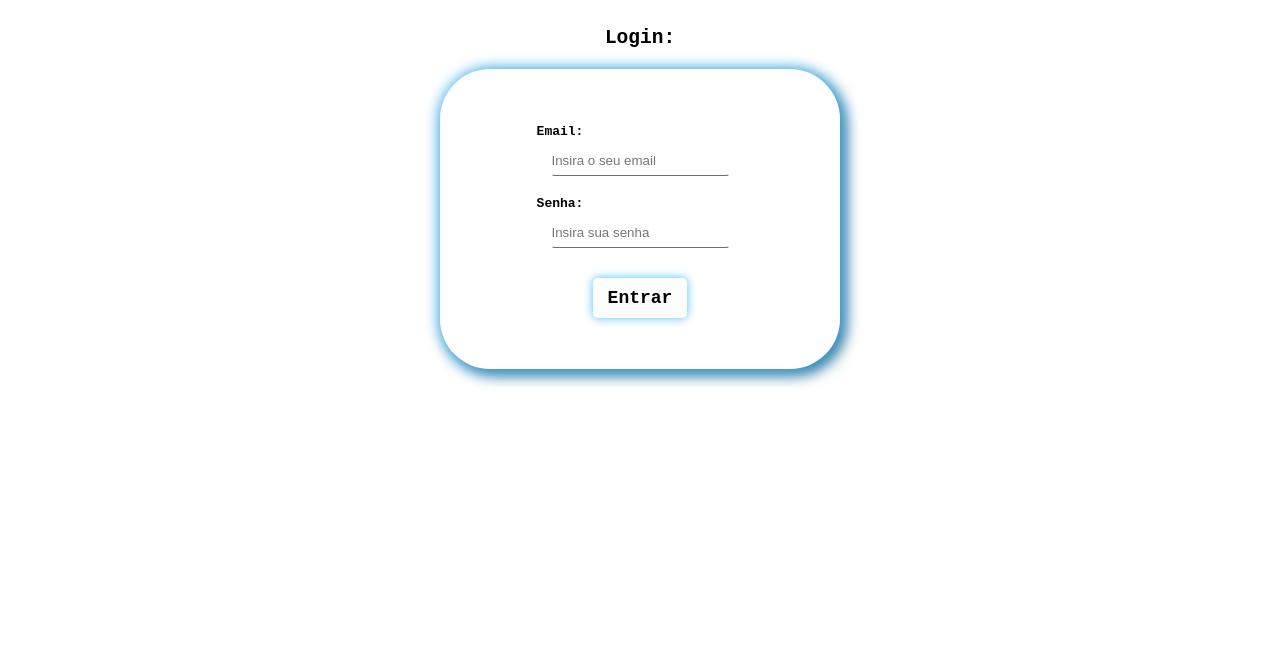
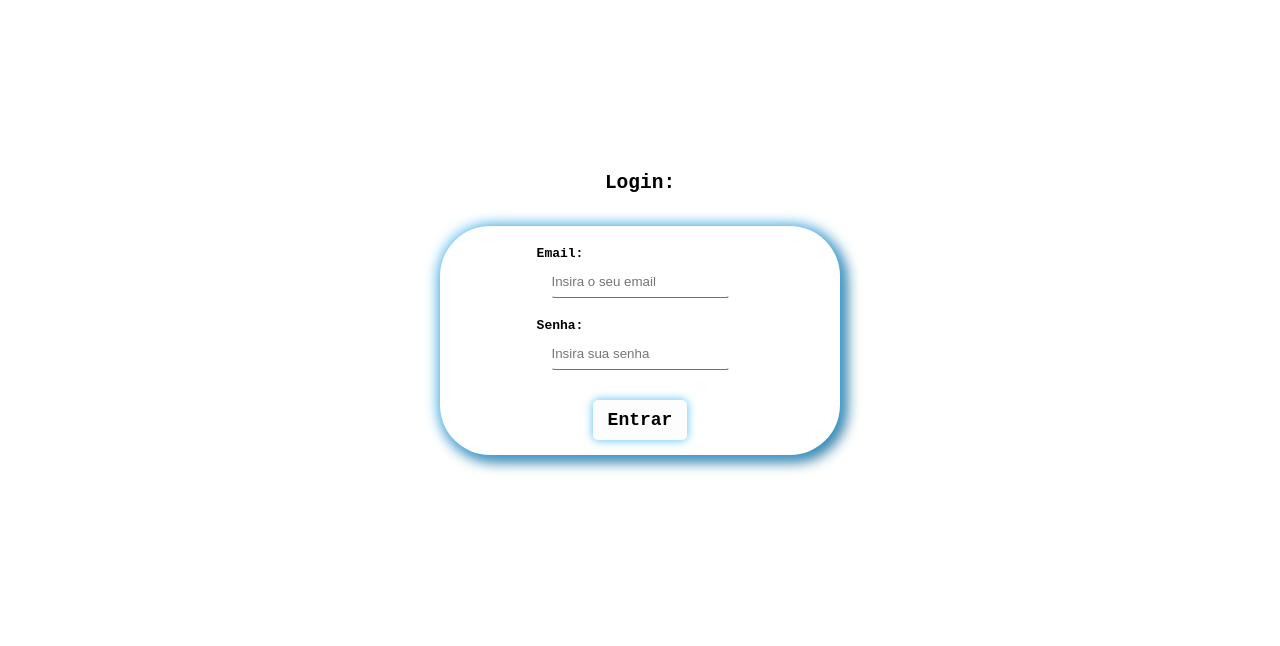
Before and after one commit to joohzinato/UmProjeto, a website: page public/login.html in a window 1280 px wide. Shown: the part 93-739 px from the top of the page. Drawn offline with Linux system fonts and the light colour scheme.

Commit message:
ajuste do rodapé

```diff
--- a/public/css/login.css
+++ b/public/css/login.css
@@ -62,26 +62,26 @@ header ul a {
 
 /* LOGIN */
 
+#login {
+    margin: 0 0 2rem;
+}
+
 .containerLogin {
     display: flex;
     justify-content: center;
     align-items: center;
     flex-direction: column;
-    margin-top: 30px;
-    height: 100vh;
+    height: 79.1vh;
 }
 
 
 .card{
     background-color: rgb(255, 255, 255);
-    height: 300px;
     width: 400px;
     display: flex;
     flex-direction:  column;
     align-items: center;
     justify-content: center;
-    margin: auto;
-    margin-top: 20px;
     box-shadow: 0px 0px 15px #4CBEFB, 5px 5px 15px #0C567D;
     border-radius: 50px;
 
```
Also changed, not shown: public/login.html (+0 -4 lines).
